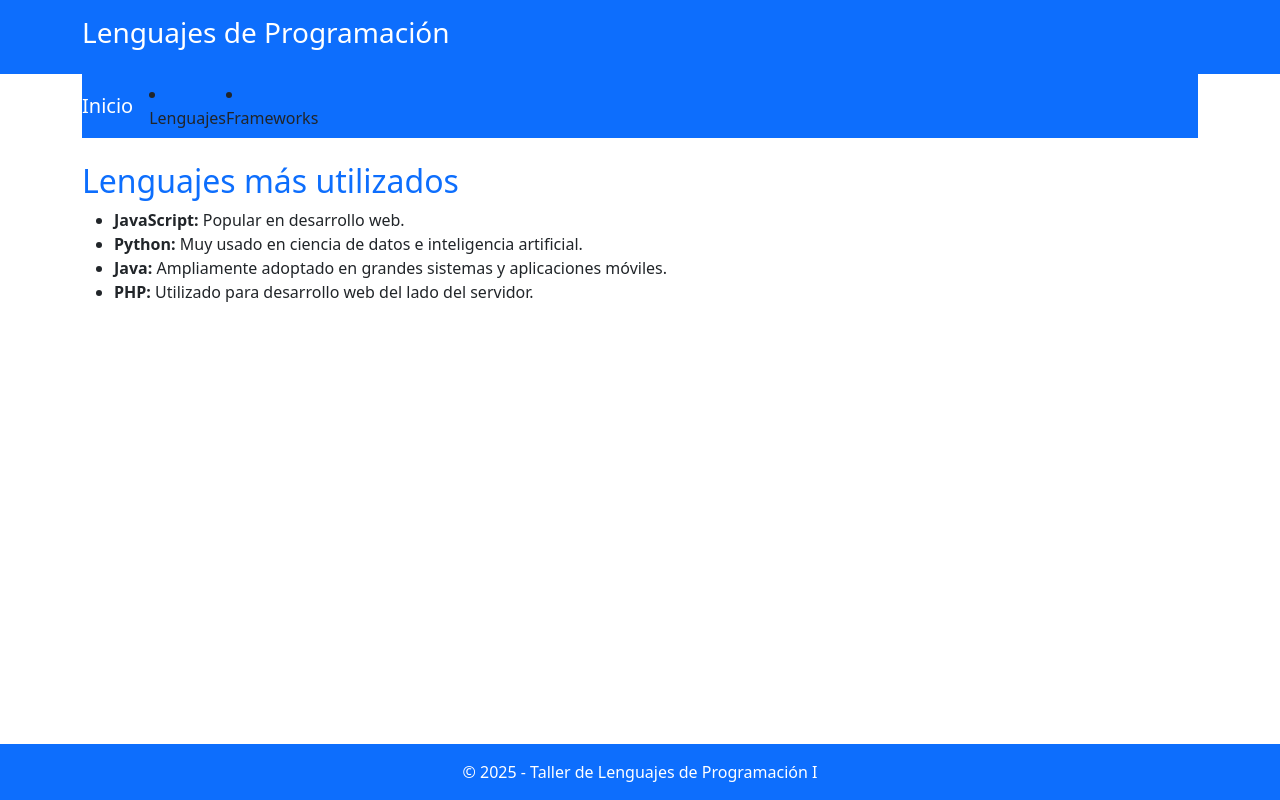
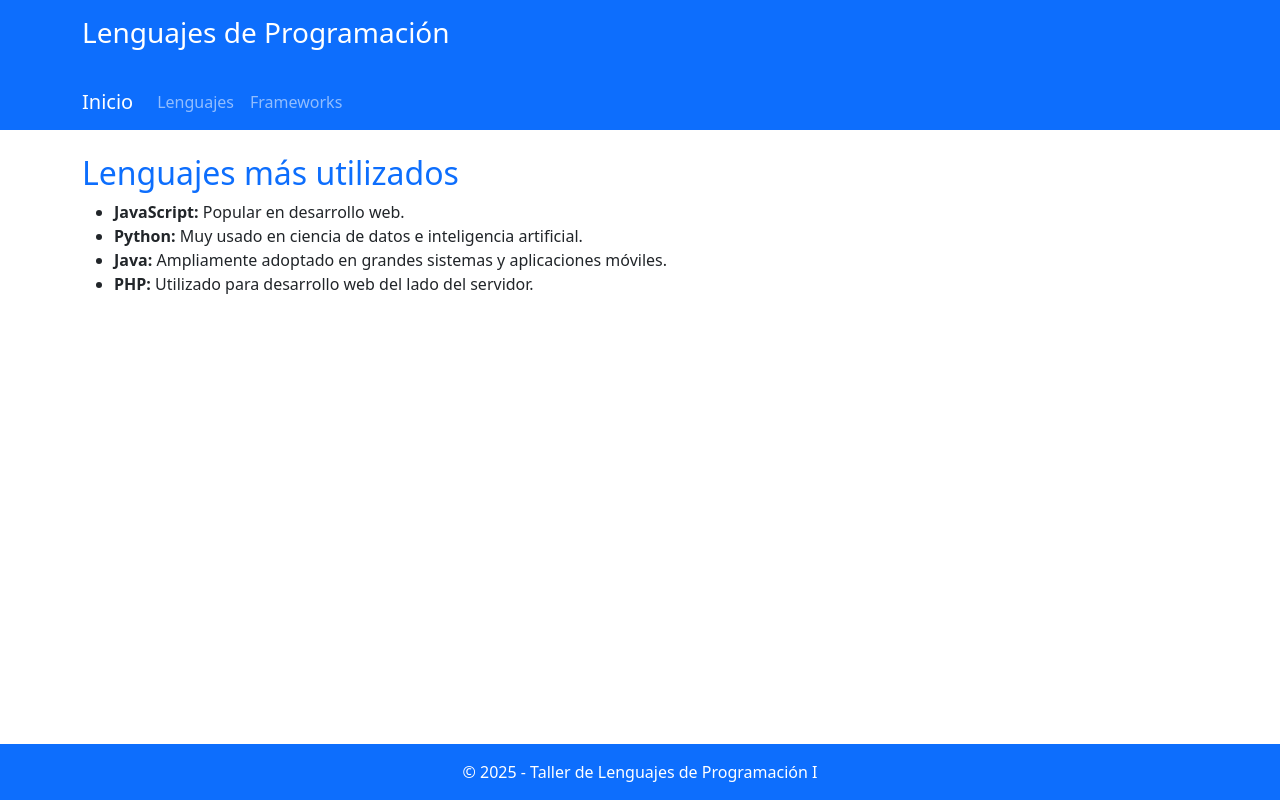
Before and after one commit to MaxiColmena/recuperatorio-primer-parcial-colman-maximo, a plain HTML site: page lenguajes.html in a window 1280 px wide. Drawn offline with nearby package versions, Linux system fonts and the light colour scheme.

Commit message:
Se realizó la correcta vinculación de los hipervinculos para su funcionamiento en el nav

```diff
--- a/lenguajes.html
+++ b/lenguajes.html
@@ -14,16 +14,17 @@
       </div>
     </header>
 
-    <div class="container">
     <nav class="navbar navbar-expand-lg navbar-dark bg-primary">
+      <div class="container">
         <a class="navbar-brand" href="index.html">Inicio</a>
         <div class="collapse navbar-collapse">
           <ul class="navbar-nav">
+            <li class="nav-item">
+              <a class="nav-link" href="lenguajes.html">Lenguajes</a>
+            </li>
+            <li class="nav-item"><a class="nav-link" href="frameworks.html">Frameworks</a>
+            </li>
           </ul>
-          <li class="nav-item">
-            <a class="nav-link" href="frameworks.html">Lenguajes</a>
-          </li>
-          <li class="nav-item"><a class="nav-link" href="">Frameworks</a></li>
         </div>
       </div>
     </nav>
```
Also changed, not shown: frameworks.html (+4 -4 lines), index.html (+6 -6 lines).
